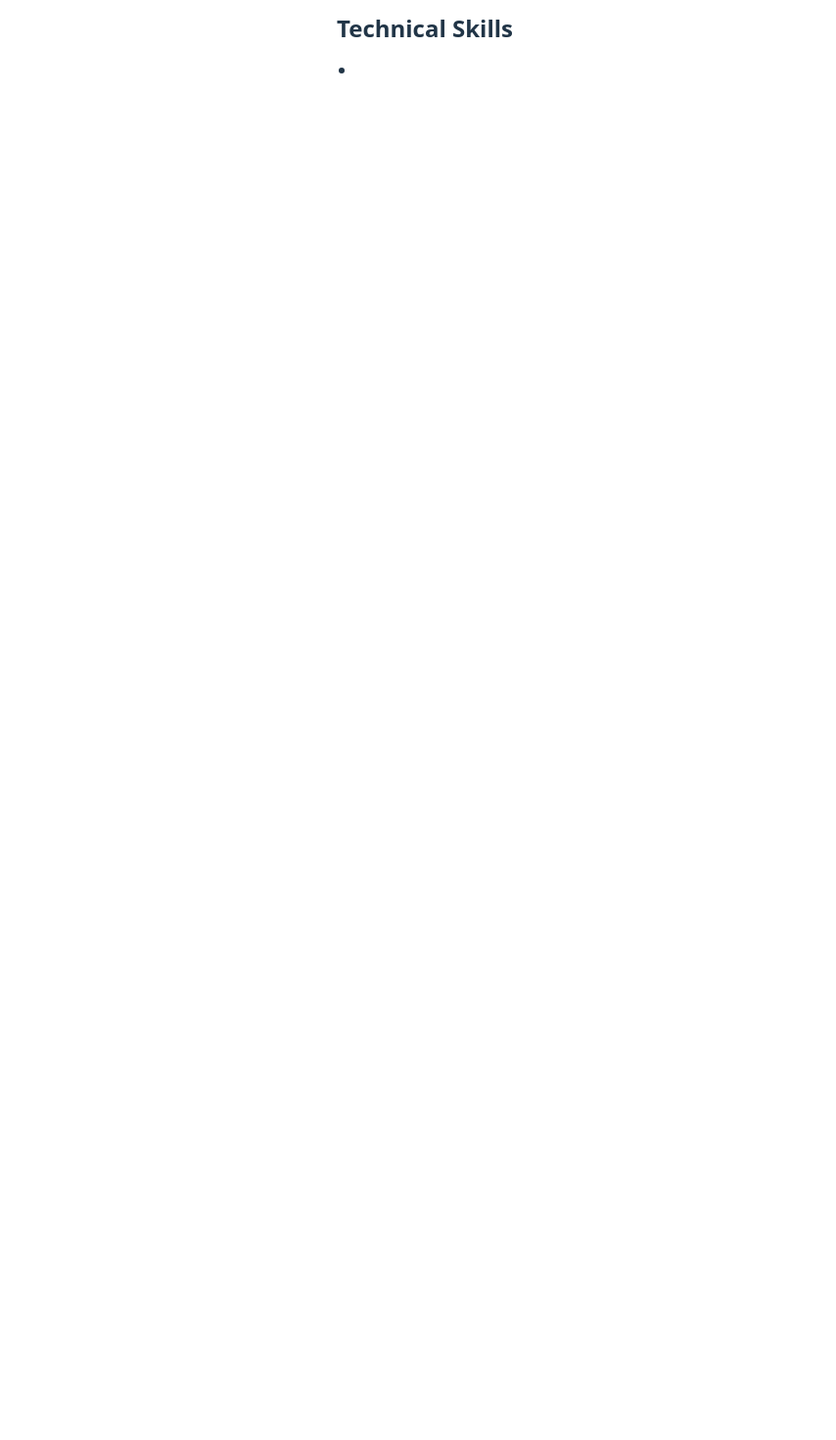
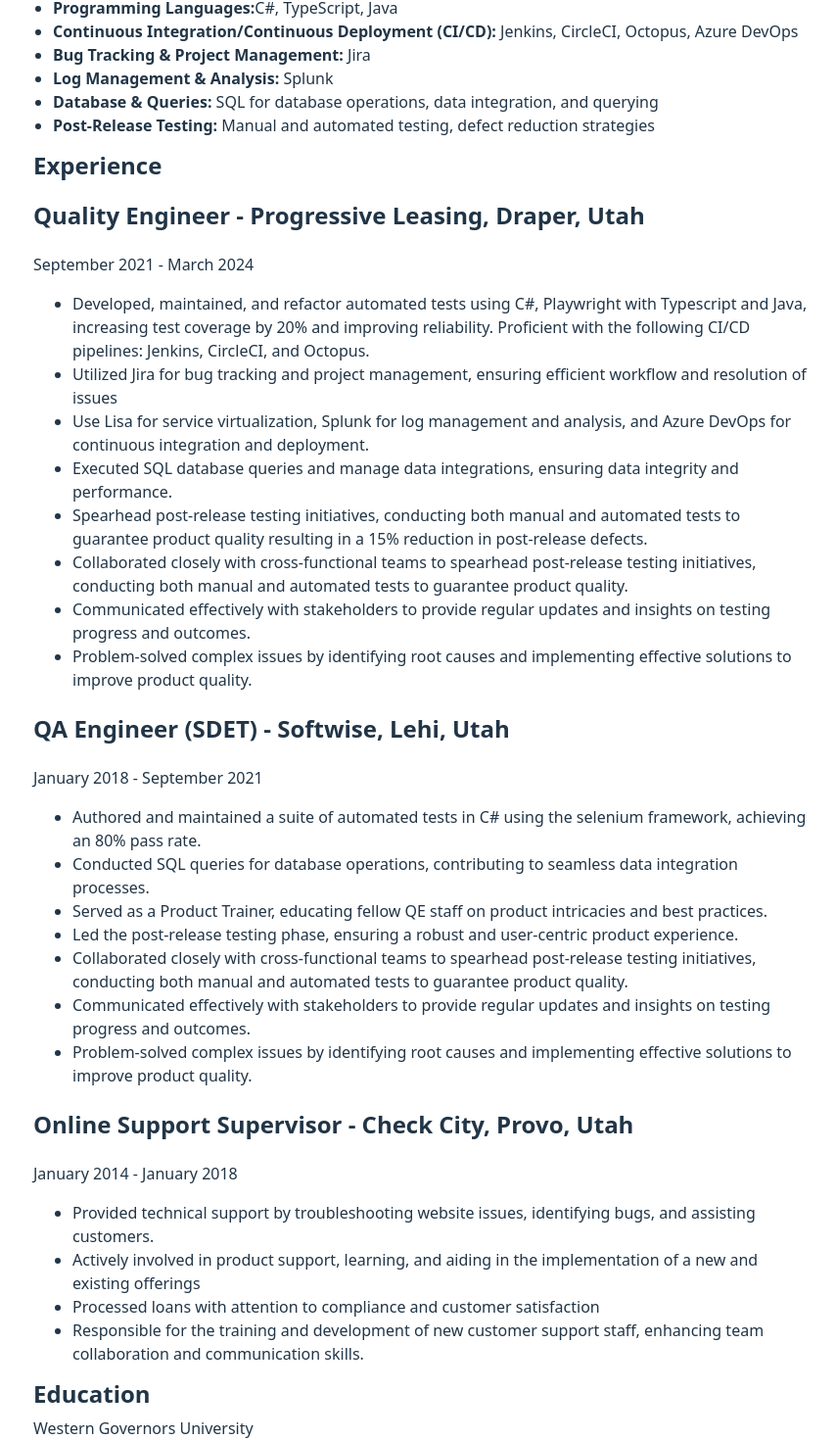
Before and after one commit to Nakatomi881/my-resume-site, a React (Vite) app in the folder my-resume-site/: page / in a window 1280 px wide. Shown: the part 562-2032 px from the top of the page at 98% size, without its empty margins (206-1060 px from the left). Before the commit the page ends 800 px from the top, so only its background shows below. Built offline with nearby package versions, Linux system fonts and the light colour scheme.

Commit message:
added experience and education

```diff
--- a/my-resume-site/src/pages/resume/resume.module.css
+++ b/my-resume-site/src/pages/resume/resume.module.css
@@ -1,39 +1,57 @@
 .container {
     display: flex;
     flex-direction: column;
-    align-items: center;
     padding: 20px;
     gap: 20px;
     max-width: 800px;
     margin: auto;
-    text-align: center;
+
 
 }
+
 .heading header {
+
     font-size: 32px;
     font-weight: bold;
+    text-align: left;
 }
+
 p {
     margin: 0;
     padding: 0;
     line-height: 1.5;
+    text-align: left;
 }
+
 .info {
     display: flex;
     flex-direction: column;
-    align-items: center;
+    align-items: left;
     gap: 1px;
     font-size: 0.9rem;
 
 }
 
+.summary {
+    text-align: left;
+}
+
+
 .summary h1, .skills h1 {
     font-size: 1.5rem;
     margin-bottom: 10px;
+    text-align: left;
 }
 
 .list ul {
     list-style: disc;
     padding-left: 20px;
+    text-align: left;
 
 }
+
+.experience {
+ text-align: left;
+
+
+}
--- a/my-resume-site/src/pages/resume/resume.tsx
+++ b/my-resume-site/src/pages/resume/resume.tsx
@@ -22,8 +22,54 @@ const Resume: React.FC = () => {
           <h1>Technical Skills</h1>
           <div className={styles.list}>
             <ul>
-              <li></li>
+            <li><strong>Automation & Testing Tools:</strong> Playwright (TypeScript), Selenium (C#), Lisa (Service Virtualization)</li>
+            <li><strong>Programming Languages:</strong>C#, TypeScript, Java</li>
+            <li><strong>Continuous Integration/Continuous Deployment (CI/CD):</strong> Jenkins, CircleCI, Octopus, Azure DevOps</li>
+            <li><strong>Bug Tracking & Project Management:</strong> Jira</li>
+            <li><strong>Log Management & Analysis:</strong> Splunk</li>
+            <li><strong>Database & Queries:</strong> SQL for database operations, data integration, and querying</li>
+            <li><strong>Post-Release Testing:</strong> Manual and automated testing, defect reduction strategies</li>
             </ul>
+          </div>
+          <div className={styles.experience}>
+            <h1>Experience</h1>
+            <h2>Quality Engineer - Progressive Leasing, Draper, Utah</h2>
+            <p>September 2021 - March 2024</p>
+            <ul>
+              <li>Developed, maintained, and refactor automated tests using C#, Playwright with Typescript and Java, increasing test coverage by 20% and improving reliability. Proficient with the following CI/CD pipelines: Jenkins, CircleCI, and Octopus.</li>
+              <li>Utilized Jira for bug tracking and project management, ensuring efficient workflow and resolution of issues</li>
+              <li>Use Lisa for service virtualization, Splunk for log management and analysis, and Azure DevOps for continuous integration and deployment.</li>
+              <li>Executed SQL database queries and manage data integrations, ensuring data integrity and performance.</li>
+              <li>Spearhead post-release testing initiatives, conducting both manual and automated tests to guarantee product quality resulting in a 15% reduction in post-release defects.</li>
+              <li>Collaborated closely with cross-functional teams to spearhead post-release testing initiatives, conducting both manual and automated tests to guarantee product quality.</li>
+              <li>Communicated effectively with stakeholders to provide regular updates and insights on testing progress and outcomes.</li>
+              <li>Problem-solved complex issues by identifying root causes and implementing effective solutions to improve product quality.</li>
+            </ul>
+            <h2>QA Engineer (SDET) - Softwise, Lehi, Utah</h2>
+            <p>January 2018 - September 2021</p>
+            <ul>
+              <li>Authored and maintained a suite of automated tests in C# using the selenium framework, achieving an 80% pass rate.</li>
+              <li>Conducted SQL queries for database operations, contributing to seamless data integration processes.</li>
+              <li>Served as a Product Trainer, educating fellow QE staff on product intricacies and best practices.</li>
+              <li>Led the post-release testing phase, ensuring a robust and user-centric product experience.</li>
+              <li>Collaborated closely with cross-functional teams to spearhead post-release testing initiatives, conducting both manual and automated tests to guarantee product quality.</li>
+              <li>Communicated effectively with stakeholders to provide regular updates and insights on testing progress and outcomes.</li>
+              <li>Problem-solved complex issues by identifying root causes and implementing effective solutions to improve product quality.</li>
+            </ul>
+            <h2>Online Support Supervisor - Check City, Provo, Utah</h2>
+            <p>January 2014 - January 2018</p>
+            <ul>
+            <li>Provided technical support by troubleshooting website issues, identifying bugs, and assisting customers.</li>
+            <li>Actively involved in product support, learning, and aiding in the implementation of a new and existing offerings</li>
+            <li>Processed loans with attention to compliance and customer satisfaction  </li>
+            <li>Responsible for the training and development of new customer support staff, enhancing team collaboration and communication skills.</li>
+            </ul>
+          </div>
+          <div className={styles.education}>
+            <h1>Education</h1>
+            <p>Western Governors University</p>
+            <p>Bachelor of Science - Software Engineer</p>
+            <p>Currently enrolled</p>
           </div>
         </div>
       </div>
```
